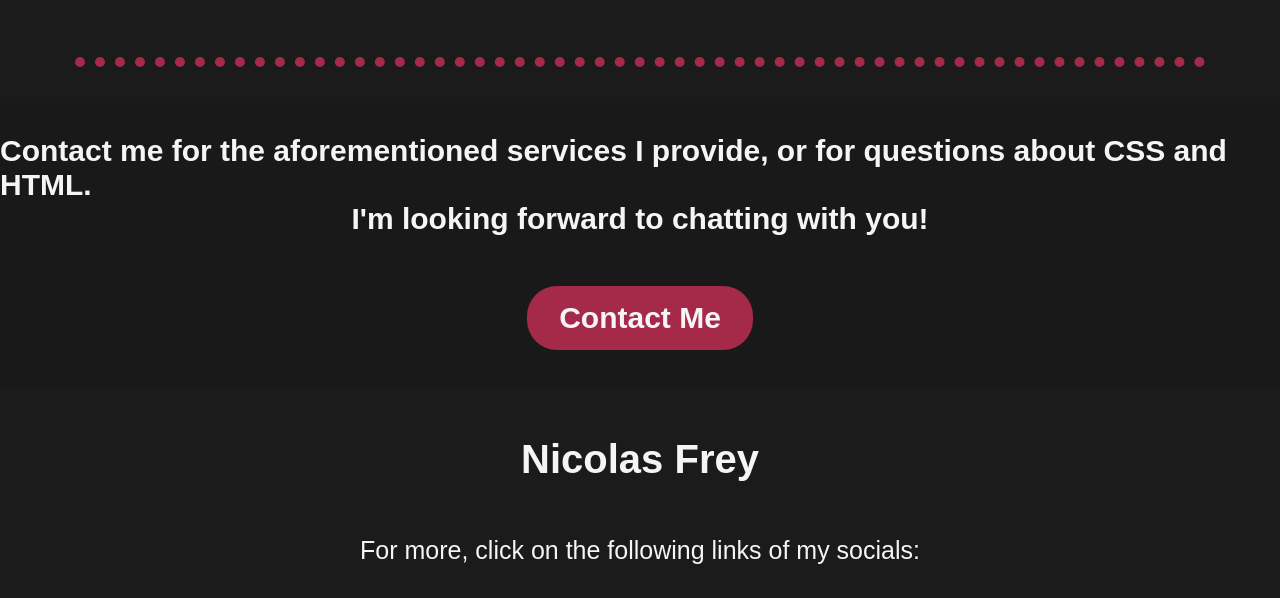
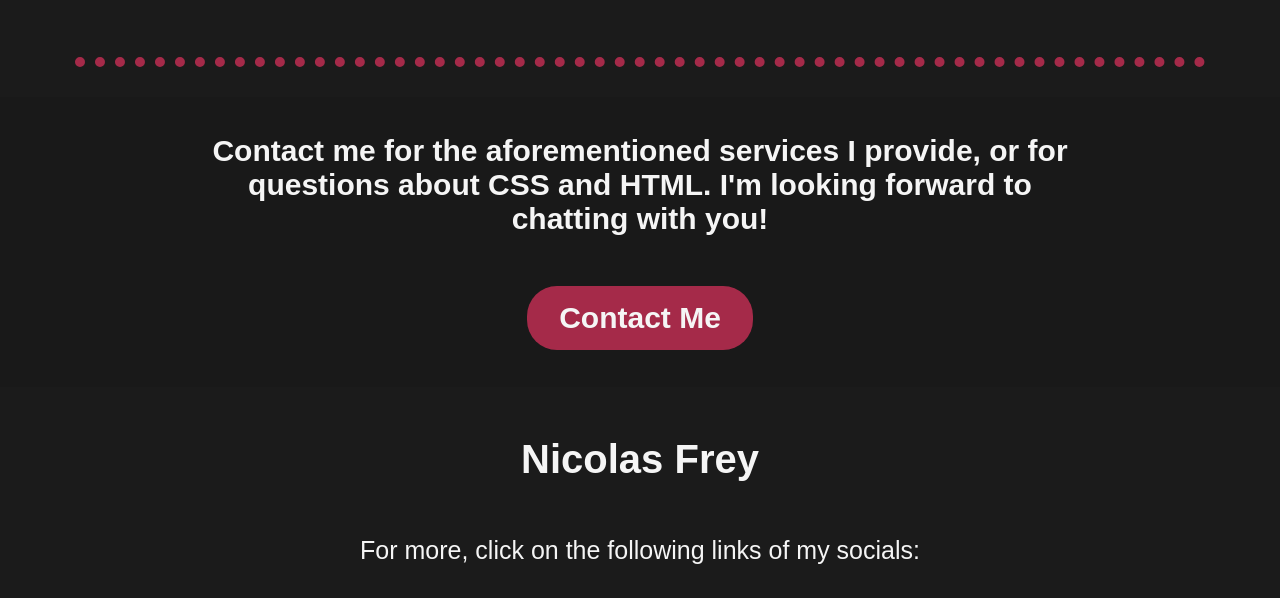
Before and after one commit to Microwonk/MicrowonkWeb, a plain HTML site: page index.html in a window 1280 px wide. Shown: the part 2109-2707 px from the top of the page. Drawn offline with Linux system fonts and the light colour scheme.

Commit message:
Fixing Font alignment

```diff
--- a/index.html
+++ b/index.html
@@ -93,8 +93,10 @@
             </div>
         <section id="contact">
             <div class="contact-me">
-            <p>Contact me for the aforementioned services I provide, or for questions about CSS and HTML.</p>
-            <p>I'm looking forward to chatting with you!</p>
+            <p class="contact-me-p">
+                Contact me for the aforementioned services I provide, or for questions about CSS and HTML.
+                I'm looking forward to chatting with you!
+            </p>
             <a href="mailto:nicolas.theo.frey@gmail.com?subject=Mail from our Website" class="button-two">Contact Me</a>
             </div>
         </section>
--- a/main.css
+++ b/main.css
@@ -297,6 +297,12 @@ h5{
     font-size: 30px;
     font-weight: bold;
 }
+
+.contact-me-p {
+    width: 70%;
+    text-align: center  ;
+}
+
 .button-two{
     background-color: rgb(165, 42, 73);
     color: whitesmoke;
```
